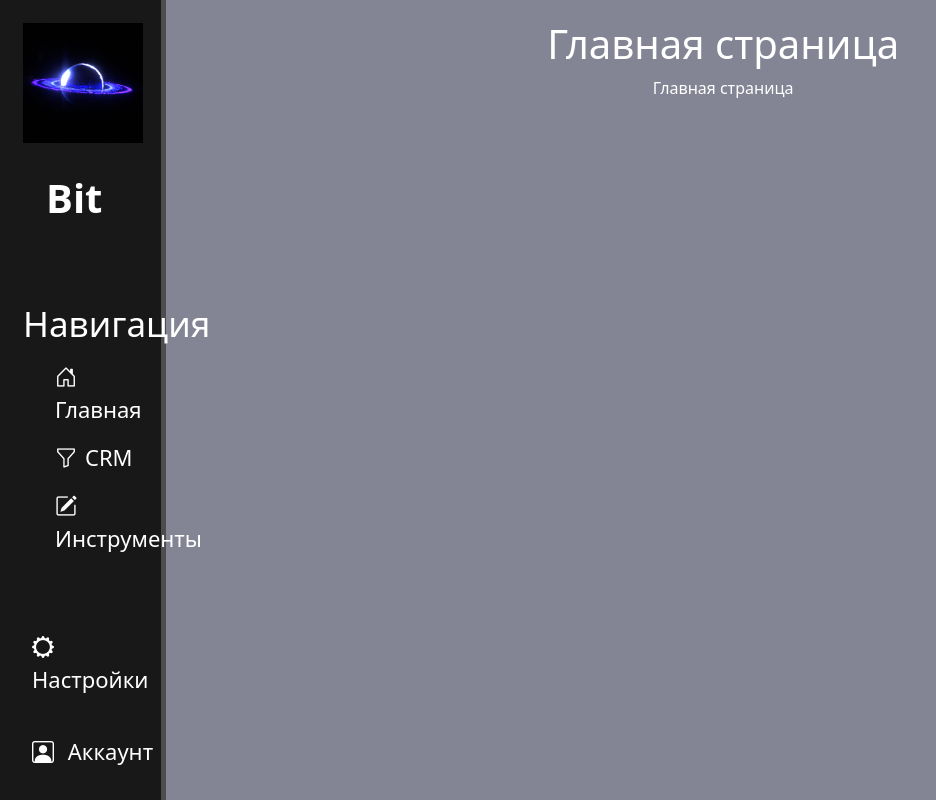
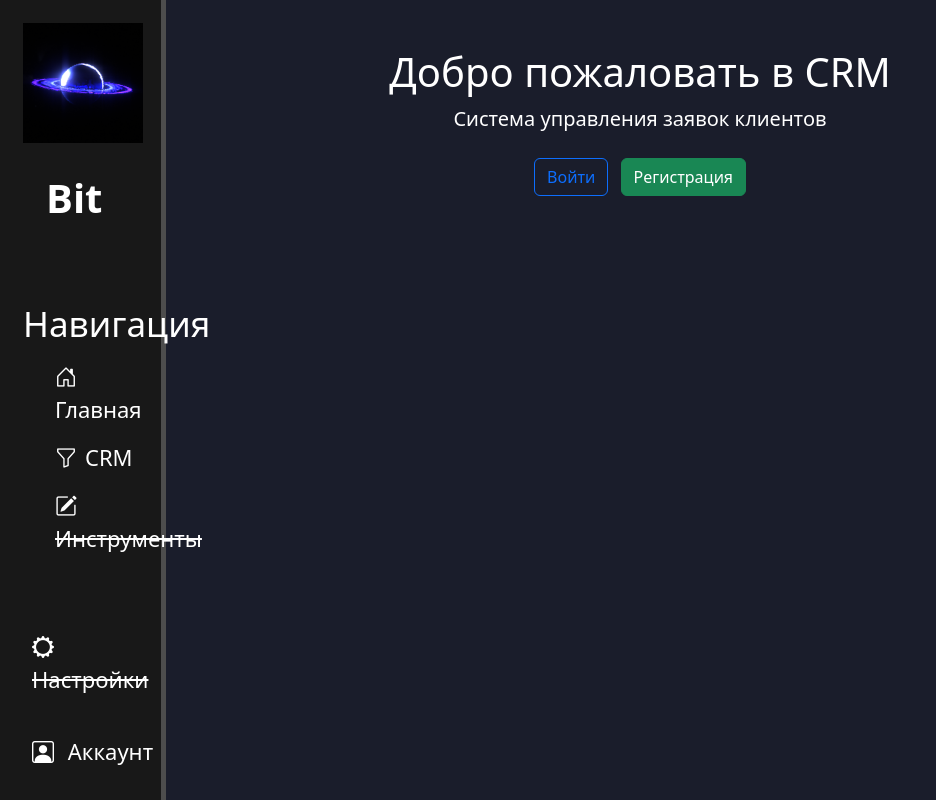
Before and after one commit to JUSTMilkyWay/Django-CRM, a Django app: page / in a window 1280 px wide. Shown: the whole page, without its empty margins (0-936 px from the left). Run offline with Django 5.2, Linux system fonts and the light colour scheme; some libraries are stand-ins or nearby versions.

Commit message:
Final part_1

```diff
--- a/CRM/crm/templates/crm/settings.html
+++ b/CRM/crm/templates/crm/settings.html
@@ -73,13 +73,11 @@
             <h2>Действия</h2>
             <div class="actions-grid">
                 <button class="btn-action" onclick="resetToDefault()">
-                    <span class="action-icon">🔄</span>
                     <span class="action-title">Сбросить к стандартным</span>
                     <span class="action-desc">Вернуть стандартные колонки</span>
                 </button>
 
                 <button class="btn-action" onclick="saveAllChanges()">
-                    <span class="action-icon">💾</span>
                     <span class="action-title">Сохранить все изменения</span>
                     <span class="action-desc">Применить все настройки</span>
                 </button>
--- a/CRM/main/static/main/css/main.css
+++ b/CRM/main/static/main/css/main.css
@@ -1,5 +1,5 @@
 body {
-    background: #848594;
+    background: #1a1d2b;
 }
 
 
--- a/CRM/main/templates/main/layout.html
+++ b/CRM/main/templates/main/layout.html
@@ -21,10 +21,10 @@
         <ul>
             <a href="{% url 'home_page' %}"><li><i class="bi bi-house-door"></i>Главная</li></a>
             <a href="{% url 'crm_page' %}"><li><i class="bi bi-funnel"></i>CRM</li></a>
-            <a href=""><li><i class="bi bi-pencil-square"></i>Инструменты</li></a>
+            <a href=""><li><i class="bi bi-pencil-square"></i><span style="text-decoration: line-through;">Инструменты</span></li></a>
         </ul>
         <ul class="options_layout">
-            <a href=""><li><i class="bi bi-gear-wide"></i>Настройки</li></a><br>
+            <a href=""><li ><i class="bi bi-gear-wide"></i><span style="text-decoration: line-through;">Настройки</span></li></a><br>
             <a href="{% url 'profile' %}"><li><i class="bi bi-person-square"></i> Аккаунт</li></a>
         </ul>
         <style>
--- a/CRM/main/templates/main/main.html
+++ b/CRM/main/templates/main/main.html
@@ -1,10 +1,20 @@
 {% extends 'main/layout.html' %}
-
-{% block title %}Главная{% endblock %}
+{% block title %}Главная — Bit CRM{% endblock %}
 
 {% block content %}
-    <div class="home">
-        <h1>Главная страница</h1>
-        <p>Главная страница</p>
+<div class="container mt-5" style="color: white;">
+    <div class="text-center">
+        <h1>Добро пожаловать в CRM</h1>
+        <p class="lead">Система управления заявок клиентов</p>
+
+        {% if user.is_authenticated %}
+            <a href="{% url 'crm_page' %}" class="btn btn-primary btn-lg">Перейти в CRM</a>
+        {% else %}
+            <div class="mt-4">
+                <a href="{% url 'login' %}" class="btn btn-outline-primary me-2">Войти</a>
+                <a href="{% url 'signup' %}" class="btn btn-success">Регистрация</a>
+            </div>
+        {% endif %}
     </div>
+</div>
 {% endblock %}
--- a/CRM/registration/templates/registration/signup.html
+++ b/CRM/registration/templates/registration/signup.html
@@ -4,11 +4,6 @@
 {% block title %}Регистрация{% endblock %}
 
 {% block content %}
-<style>
-    body {
-        background-color: #f8f9fa;
-    }
-</style>
 
 <div class="container d-flex align-items-center justify-content-center min-vh-100">
     <div class="card shadow" style="max-width: 450px; width: 100%;">
```
Also changed, not shown: CRM/crm/templates/crm/crm.html (+66 -2 lines), CRM/db.sqlite3.
